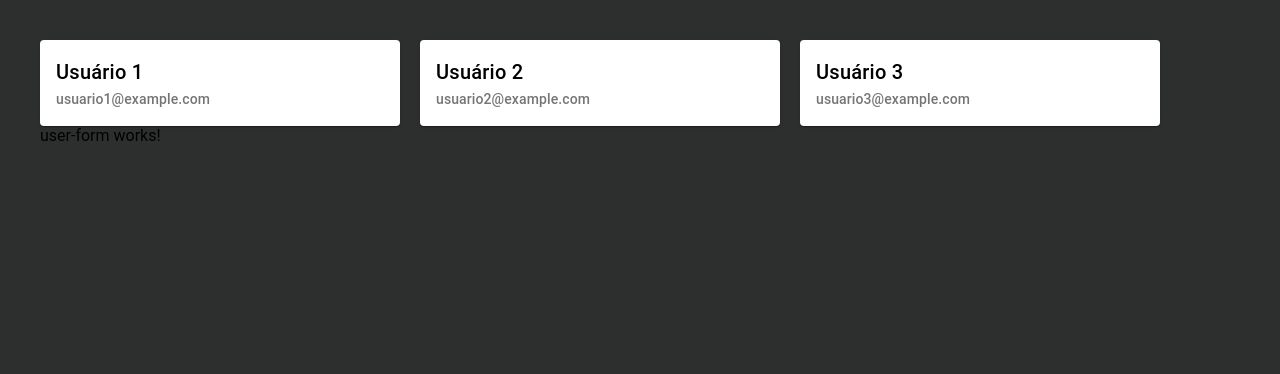
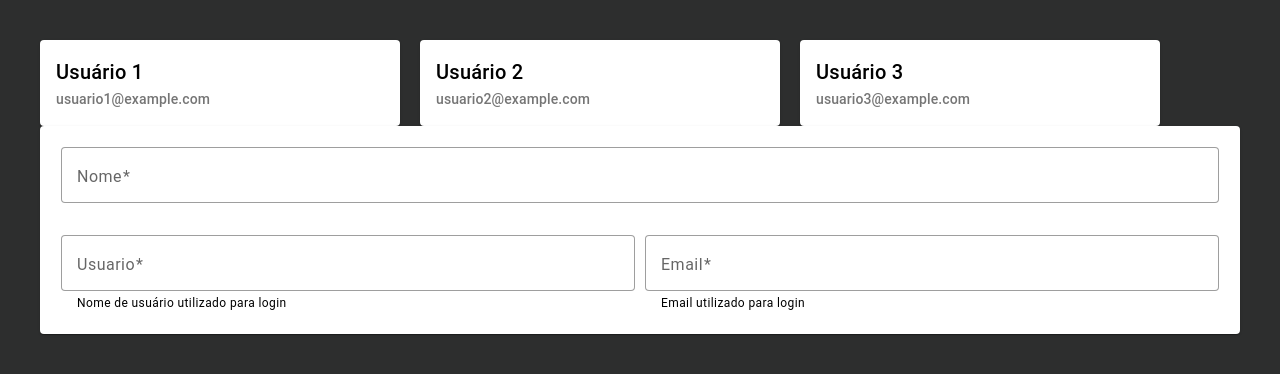
Before and after one commit to wilkerchaves/projeto-cadastro-usuarios, an Angular app: page / in a window 1280 px wide. Shown: the top 374 px of the page. Built offline with nearby package versions, Linux system fonts and the light colour scheme.

Commit message:
Criacao: dos campos nome e usuario; validadores sincrono e assicrono

```diff
--- a/src/app/app.component.html
+++ b/src/app/app.component.html
@@ -1,3 +1,4 @@
 <app-users-card-list [usersList]="usersList" (onUserSelected)="onUserSelected($event)">
 </app-users-card-list>
-<app-user-form></app-user-form>
+<app-user-form
+[genresList]="genresList" [statesList]="statesList" [userSelected]="userSelected"></app-user-form>
--- a/src/app/components/user-form/user-form.component.html
+++ b/src/app/components/user-form/user-form.component.html
@@ -1 +1,67 @@
-<p>user-form works!</p>
+<mat-card>
+    <mat-card-content>
+        <form>
+            <div class="user-form__row">
+                <mat-form-field class="user-form__item user-form__item-100" [appearance]="'outline'">
+                    <mat-label>Nome</mat-label>
+                    <input
+                    type="text"
+                    name="nome"
+                    id="nome"
+                    matInput
+                    required
+                    [(ngModel)]="userSelected.name">
+                    <mat-error>O <strong>Nome</strong> é obrigatório</mat-error>
+                </mat-form-field>
+            </div>
+            <div class="user-form__row">
+                <mat-form-field class="user-form__item user-form__item-50" [appearance]="'outline'">
+                    <mat-label>Usuario</mat-label>
+                    <input
+                        type="text"
+                        name="usuario"
+                        id="usuario"
+                        #userNameControl="ngModel"
+                        matInput
+                        required
+                        [(ngModel)]="userSelected.username"
+                        [ngModelOptions]="{ updateOn: 'blur'}"
+                        [appCredentialValidator]="'username'">
+                    <mat-hint>Nome de usuário utilizado para login</mat-hint>
+                    <mat-error *ngIf="userNameControl.hasError('required')">O <strong>Usuário</strong> é
+                        obrigatório</mat-error>
+                    <mat-error
+                        *ngIf="userNameControl.hasError('invalidUsername') && !userNameControl.hasError('required')">
+                        Este <strong>Usuário</strong> já está sendo é utilizado.</mat-error>
+                </mat-form-field>
+                <mat-form-field class="user-form__item user-form__item-50" [appearance]="'outline'">
+                    <mat-label>Email</mat-label>
+                    <input
+                        type="text"
+                        name="email"
+                        id="email"
+                        #emailControl="ngModel"
+                        matInput
+                        required
+                        [(ngModel)]="userSelected.email"
+                        [ngModelOptions]="{ updateOn: 'blur'}"
+                        [appCredentialValidator]="'email'"
+                        appEmailPatternValidator>
+                    <mat-hint>Email utilizado para login</mat-hint>
+                    <mat-error *ngIf="emailControl.hasError('required')">O <strong>Email</strong> é
+                        obrigatório</mat-error>
+                    <mat-error
+                        *ngIf="emailControl.hasError('invalidEmailPattern') && !emailControl.hasError('required')">
+                        O <strong>Email</strong> digitado é invalido
+                    </mat-error>
+                    <mat-error
+                        *ngIf="emailControl.hasError('invalidEmail') && !emailControl.hasError('required')">
+                        Este <strong>Email</strong> já está sendo utilizado
+                    </mat-error>
+                </mat-form-field>
+            </div>
+            <div class="user-form__row">
+            </div>
+        </form>
+    </mat-card-content>
+</mat-card>
--- a/src/app/components/user-form/user-form.component.ts
+++ b/src/app/components/user-form/user-form.component.ts
@@ -1,10 +1,25 @@
-import { Component } from '@angular/core';
+import { Component, Input, OnChanges, SimpleChanges } from '@angular/core';
+import { User } from '../../models/user/user';
+import { GenresListResponse } from '../../types/genres-list-response';
+import { StatesListResponse } from '../../types/states-list-response';
 
 @Component({
   selector: 'app-user-form',
   templateUrl: './user-form.component.html',
   styleUrl: './user-form.component.scss'
 })
-export class UserFormComponent {
+export class UserFormComponent implements OnChanges {
 
+  @Input()
+  userSelected: User = {} as User
+
+  @Input()
+  genresList: GenresListResponse = []
+
+  @Input()
+  statesList: StatesListResponse = []
+
+  ngOnChanges(changes: SimpleChanges): void {
+
+  }
 }
--- /dev/null
+++ b/src/app/directives/credential-validator.directive.ts
@@ -0,0 +1,39 @@
+import { Directive, forwardRef, Input } from '@angular/core';
+import { AbstractControl, AsyncValidator, NG_ASYNC_VALIDATORS, ValidationErrors } from '@angular/forms';
+import { map, Observable } from 'rxjs';
+import { UsersPlaceholdService } from '../services/users-placehold.service';
+
+@Directive({
+  selector: '[appCredentialValidator]',
+  providers: [{
+    provide: NG_ASYNC_VALIDATORS,
+    useExisting: forwardRef(() => CredentialValidatorDirective),
+    multi: true
+  }]
+})
+export class CredentialValidatorDirective implements AsyncValidator {
+
+  @Input('appCredentialValidator')
+  propTocheck!: "username" | "email"
+
+  constructor(
+    private readonly _usersPlaceholderService: UsersPlaceholdService
+  ) { }
+
+  validate(control: AbstractControl): Promise<ValidationErrors | null> | Observable<ValidationErrors | null> {
+    return this._usersPlaceholderService.getUsersPlaceholder().pipe(
+      map((userListResponse) => {
+        const hasUser = userListResponse
+          .find(user => user[this.propTocheck].toLowerCase() === control.value.trim().toLowerCase());
+
+        const validatorKey = this.propTocheck === 'email' ? 'invalidEmail' : 'invalidUsername';
+
+        return hasUser ? { [validatorKey]: true } : null
+
+      })
+    )
+  }
+
+
+
+}
--- /dev/null
+++ b/src/app/directives/email-pattern-validator.directive.ts
@@ -0,0 +1,23 @@
+import { Directive } from '@angular/core';
+import { AbstractControl, NG_VALIDATORS, ValidationErrors, Validator } from '@angular/forms';
+
+@Directive({
+  selector: '[appEmailPatternValidator]',
+  providers: [{
+    provide: NG_VALIDATORS,
+    useExisting: EmailPatternValidatorDirective,
+    multi: true
+  }]
+})
+export class EmailPatternValidatorDirective implements Validator {
+  validate(control: AbstractControl): ValidationErrors | null {
+    const emailPattern = /^[a-zA-Z0-9._%+-]+@[a-zA-Z0-9.-]+\.[a-zA-Z]{2,}$/
+
+    const isValid = emailPattern.test(control.value)
+
+    console.log(control.value, isValid)
+
+    return isValid ? null : { 'invalidEmailPattern': true }
+  }
+
+}
--- a/src/app/models/user-placeholder/user-placeholder.interface.ts
+++ b/src/app/models/user-placeholder/user-placeholder.interface.ts
@@ -1,4 +1,5 @@
-import { Address } from "cluster"
+
+import { Address } from "./address.interface"
 import { Company } from "./company.interface"
 
 export interface UserPlaceholder {
```
Also changed, not shown: src/app/angular-material.module.ts (+9 -2 lines), src/app/directives/directives.module.ts (+12 -4 lines).
